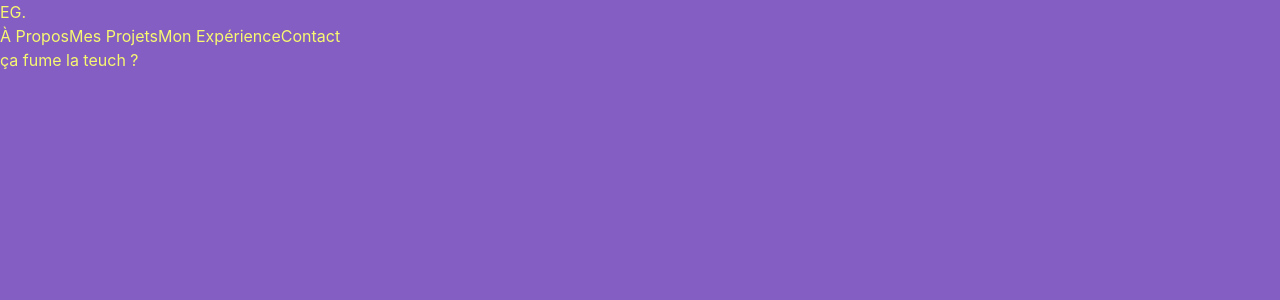
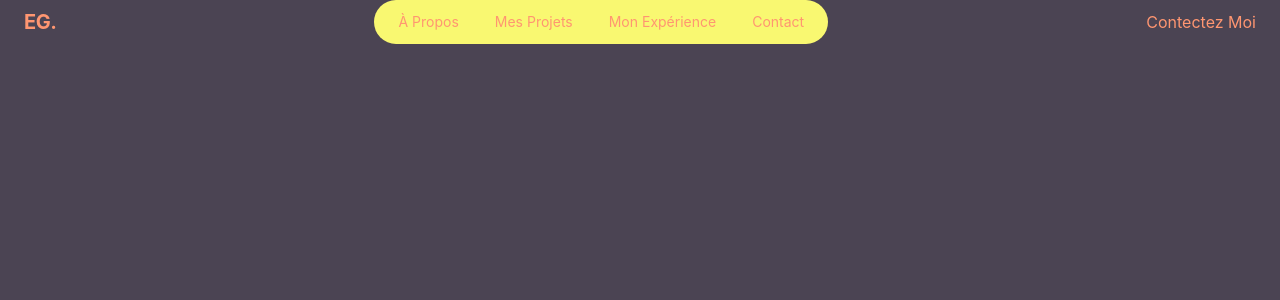
Before and after one commit to TamagoNier/egorgututui_portfolio, a React (Vite) app: page / in a window 1280 px wide. Shown: the top 300 px of the page. Built offline with nearby package versions, Linux system fonts and the light colour scheme.

Commit message:
nav bar prototype

```diff
--- a/src/index.css
+++ b/src/index.css
@@ -1,23 +1,28 @@
 @import "tailwindcss";
 
 @theme {
-  --color-background : #845ec2;
+  --color-background : #4b4453;
   --color-frontground :#ff6f91;
-  --color-font : #f9f871;
+
+  --color-primary: #f9f871;
+  --color-secondary: #ff9671;
 }
 
-@layer {
+@layer base {
   html {
     scroll-behavior: smooth;
   }
 
   body {
     background-color: var(--color-background);
-    color: var(--color-font);
+    color: var(--color-secondary);
     font-family: 'Inter', sans-serif;
   }
+}
 
-  .logo {
-    font-family: "Playfair Display", serif;
+@layer components {
+  .glass {
+    background-color: var(--color-primary);
+    backdrop-filter: blur(16px);
   }
 }
--- a/src/layout/Navbar.jsx
+++ b/src/layout/Navbar.jsx
@@ -1,3 +1,4 @@
+import { Button } from "@/components/Button";
 const navLinks = [
     {href :"#about" , label:"À Propos"},
     {href :"#projects" , label:"Mes Projets"},
@@ -7,21 +8,27 @@ const navLinks = [
 
 export const Navbar = () => {
     return (
-    <header>
-        <nav>
-            <a>
-                EG<span>.</span>
+    <header className="fixed top-0 left-0 right-0 *:bg-transparent py-0">
+        <nav className="container mx-auto px-6 flex items-center justify-between">
+            <a href="#" className="text-xl font-bold tracking-tight hover:text-primary">
+                EG.
             </a>
-        </nav>
 
-        <div>
-            <div>
+            <div className="flex items-center gap-1">
+                <div className="glass rounded-full px-2 py-1 flex items-center gap-1">
                     { navLinks.map((link, index) =>(
-                    <a href={link.href} key={index}>
+                        <a href={link.href} key={index}
+                        className="px-4 py-2 text-sm hover:text-primary rounded-full hover:bg-secondary">
                             {link.label}
                         </a>
                     ))}
                 </div>
             </div>
+
+            {/* CTA */}
+            <div>
+                <Button>Contectez Moi</Button>
+            </div>
+        </nav>
     </header>);
 }
--- a/src/sections/Egor.jsx
+++ b/src/sections/Egor.jsx
@@ -1,3 +1,3 @@
 export const Egor = () => {
-    return <section>ça fume la teuch ?</section>;
+    return <section></section>;
 }
```
Lines whose indentation alone changed are shown as unchanged.
